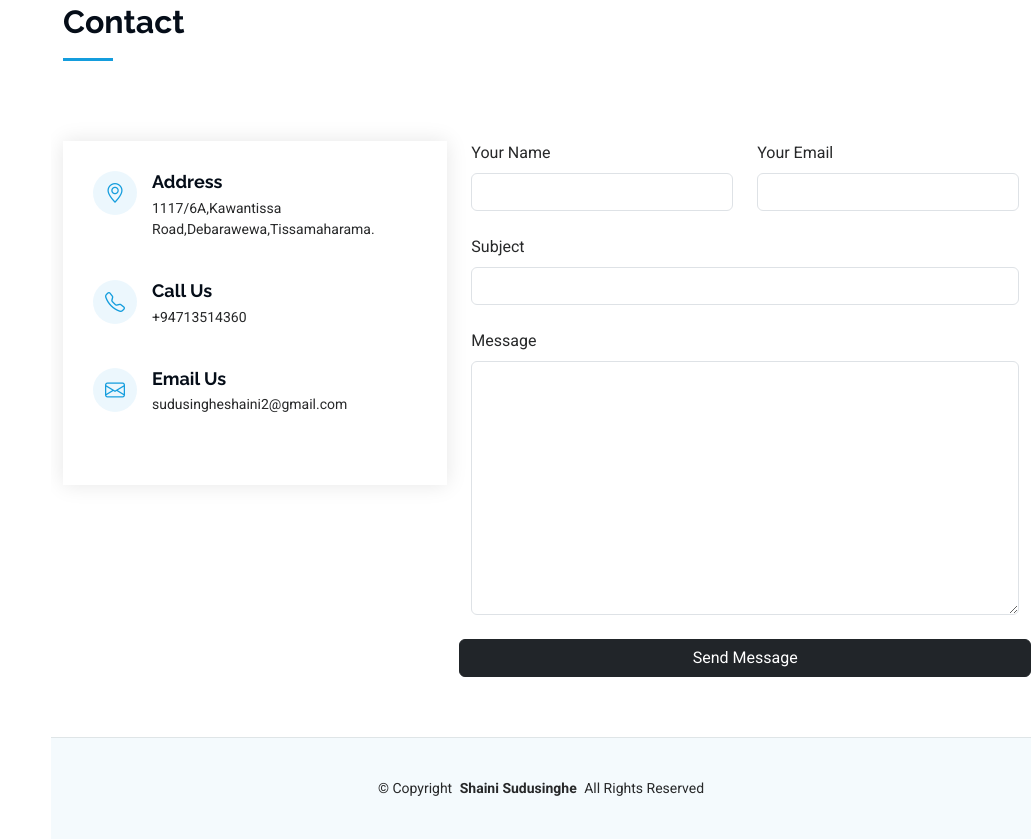
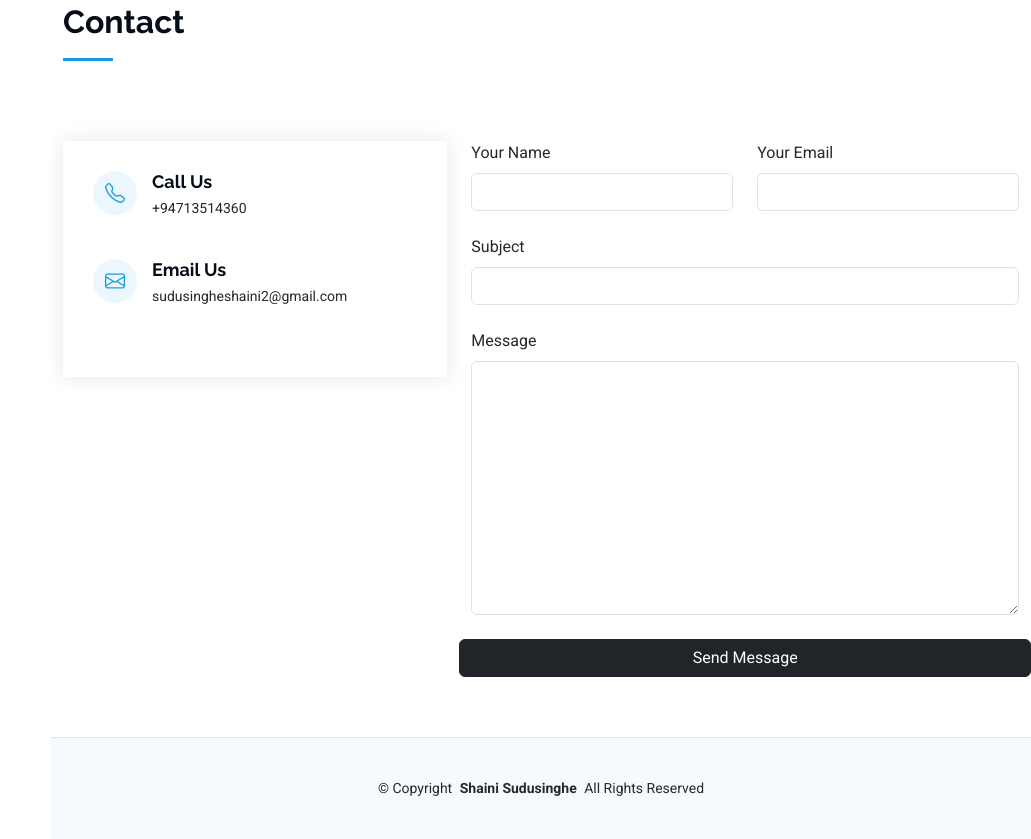
Before and after one commit to Shaini2003/My-Portfolio, a plain HTML site: page index.html in a window 1280 px wide. Shown: the part 7333-8172 px from the top of the page, without its empty margins (249-1280 px from the left). Drawn offline with Linux system fonts and the light colour scheme.

Commit message:
tenth commit

```diff
--- a/index.html
+++ b/index.html
@@ -711,13 +711,7 @@
           <div class="col-lg-5">
 
             <div class="info-wrap">
-              <div class="info-item d-flex" data-aos="fade-up" data-aos-delay="200">
-                <i class="bi bi-geo-alt flex-shrink-0"></i>
-                <div>
-                  <h3>Address</h3>
-                  <p>1117/6A,Kawantissa Road,Debarawewa,Tissamaharama.</p>
-                </div>
-              </div><!-- End Info Item -->
+              <!-- End Info Item -->
 
               <div class="info-item d-flex" data-aos="fade-up" data-aos-delay="300">
                 <i class="bi bi-telephone flex-shrink-0"></i>
```
